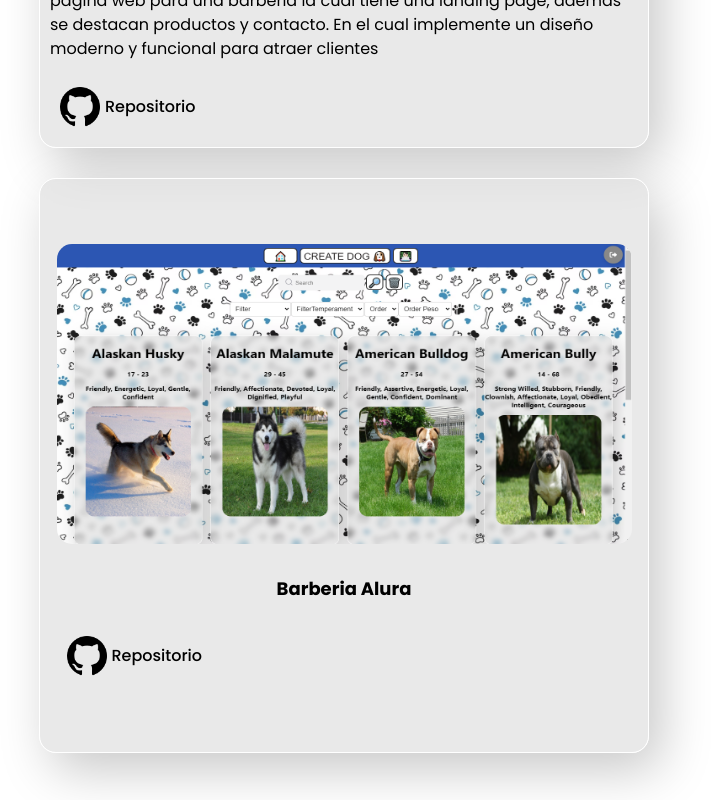
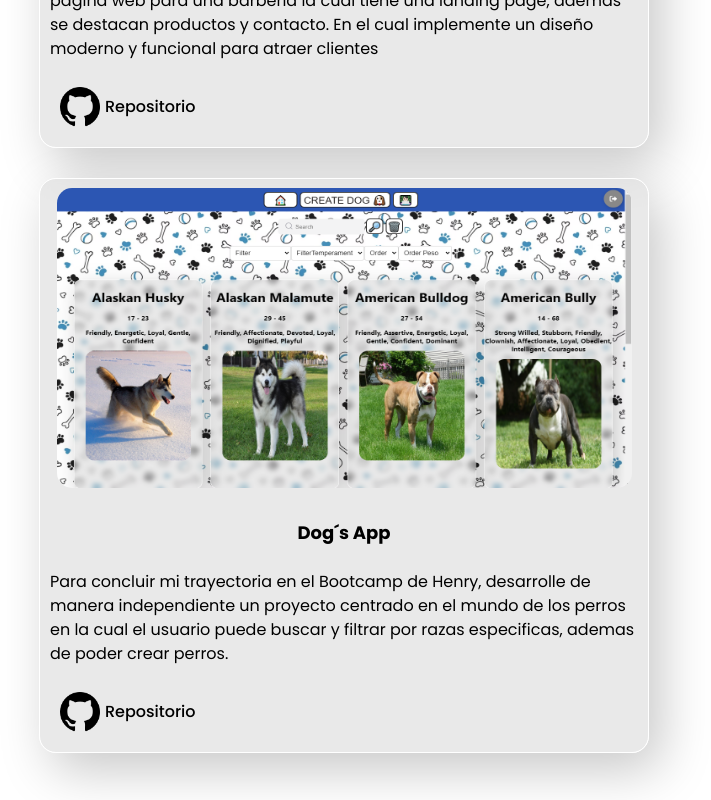
Before and after one commit to ValentinoJerez/Portfolio, a React (Vite) app: page /Inicio in a window 1280 px wide. Shown: the part 3882-4682 px from the top of the page, without its empty margins (296-1007 px from the left). Built offline with nearby package versions, Linux system fonts and the light colour scheme.

Commit message:
ListoProyectos

```diff
--- a/src/Sections/Proyectos/Proyectos.jsx
+++ b/src/Sections/Proyectos/Proyectos.jsx
@@ -35,8 +35,10 @@ function Proyectos() {
                 <div className={style.card}>
                     <div className={style.imagenTexto}>
                         <img src={DogApp} alt="" className={style.imagen} />
-                        <h4>Barberia Alura</h4>
-                        <p></p>
+                        <h4>Dog´s App</h4>
+                        <p>Para concluir mi trayectoria en el Bootcamp de Henry, desarrolle de manera independiente un proyecto
+                            centrado en el mundo de los perros en la cual el usuario puede buscar y filtrar
+                            por razas especificas, ademas de poder crear perros.</p>
                         <div className={style.links}>
                             <a href="https://github.com/ValentinoJerez/ProyectoIntegradorDogs" target="_blank" rel="noopener noreferrer"><img src={GitHub} alt="" className={style.Link} />Repositorio</a>
                         </div>
```
